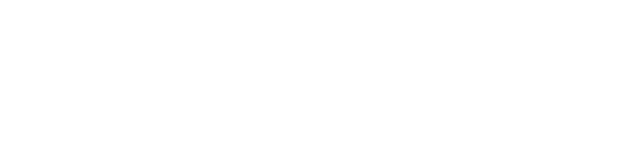
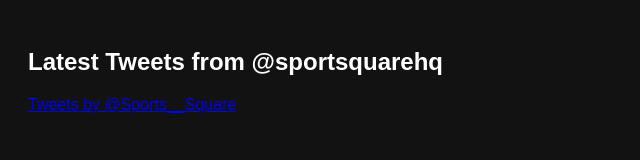
Before and after one commit to SportsSquare/sportssquare, a website: page frontend/latestsmupdates.html in a window 1280 px wide. Shown: the whole page, without its empty margins (0-640 px from the left). Drawn offline with Linux system fonts and the light colour scheme.

Commit message:
Describe your changes

```diff
--- a/frontend/latestsmupdates.html
+++ b/frontend/latestsmupdates.html
@@ -0,0 +1,23 @@
+<!DOCTYPE html>
+<html lang="en">
+<head>
+  <meta charset="UTF-8" />
+  <meta name="viewport" content="width=device-width, initial-scale=1.0" />
+  <title>Latest SM Updates</title>
+</head>
+<body style="background-color: #121212; color: #fff; font-family: sans-serif; padding: 20px;">
+
+  <h2>Latest Tweets from @sportsquarehq</h2>
+
+  <a class="twitter-timeline"
+     data-theme="dark"
+     data-tweet-limit="5"
+     data-chrome="noheader nofooter noborders"
+     href="https://twitter.com/Sports__Square">
+     Tweets by @Sports__Square
+  </a>
+
+  <script async src="https://platform.twitter.com/widgets.js" charset="utf-8"></script>
+
+</body>
+</html>
```
Also changed, not shown: frontend/sitemap.html (+1 -0 lines).
